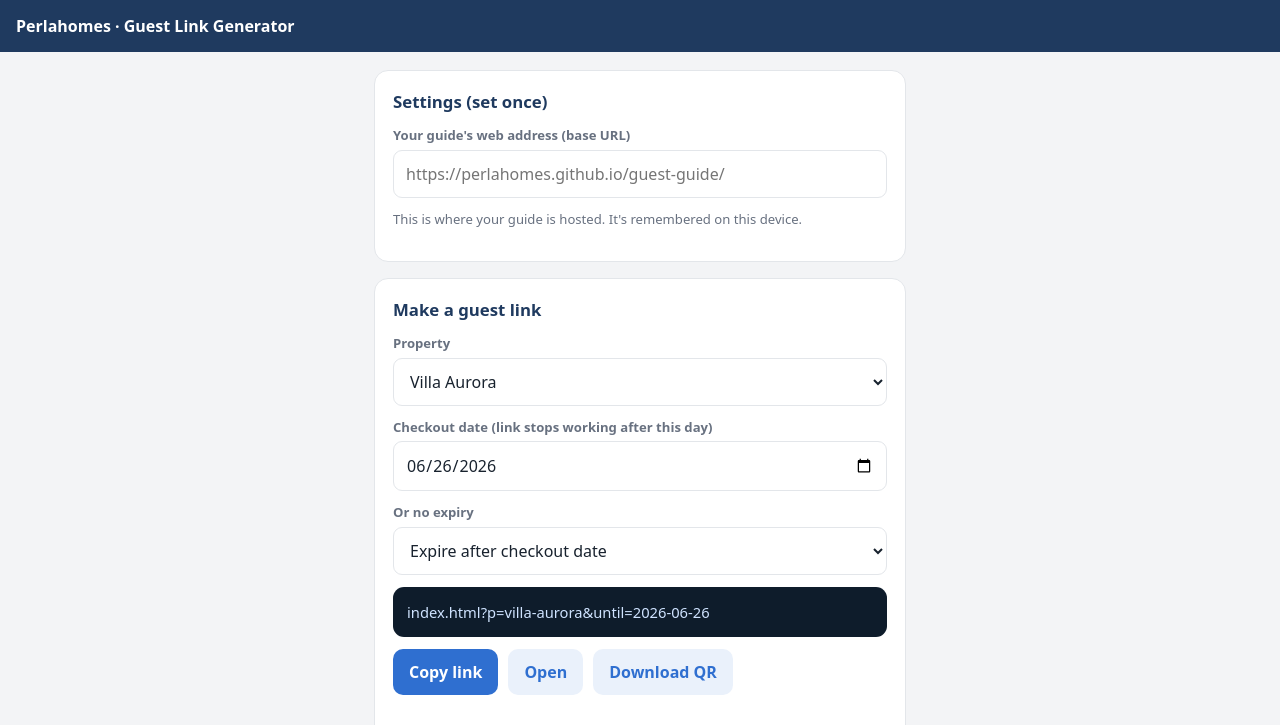
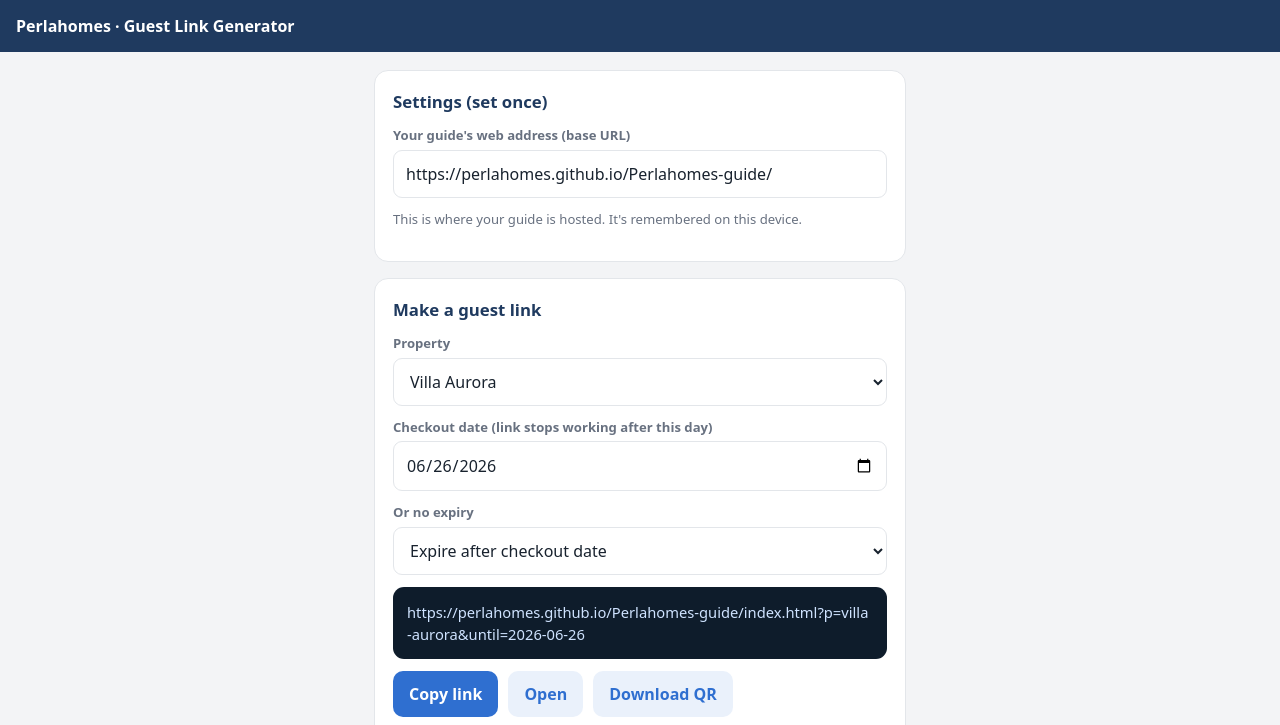
Before and after one commit to Perlahomes/Perlahomes-guide, a plain HTML site: page generator.html in a window 1280 px wide. Shown: the top 725 px of the page. Drawn offline with Linux system fonts and the light colour scheme.

Commit message:
Improve base URL retrieval with default value
Updated base URL handling to use a default value if none is found in localStorage.

```diff
--- a/generator.html
+++ b/generator.html
@@ -71,7 +71,8 @@ const base = $("base"), prop = $("prop"), manual = $("manual"), manualWrap = $("
       dateEl = $("date"), expiry = $("expiry"), linkEl = $("link"), qr = $("qr"), qrnote = $("qrnote");
 
 // remember base URL
-try{ base.value = localStorage.getItem("perla_base") || ""; }catch{}
+const DEFAULT_BASE = "https://perlahomes.github.io/Perlahomes-guide/";
+try{ base.value = localStorage.getItem("perla_base") || DEFAULT_BASE; }catch{ base.value = DEFAULT_BASE; }
 base.addEventListener("input", ()=>{ try{ localStorage.setItem("perla_base", base.value); }catch{}; update(); });
 
 // default checkout date = tomorrow
```
